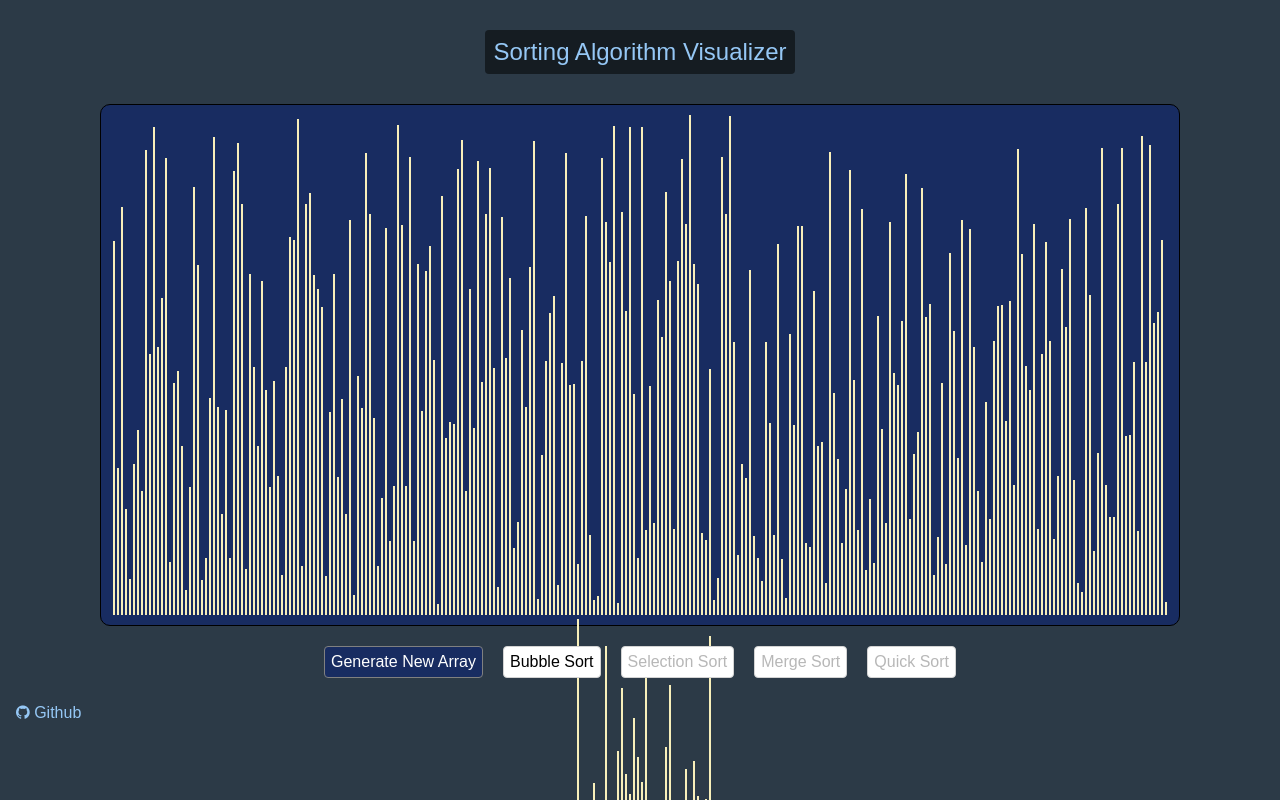
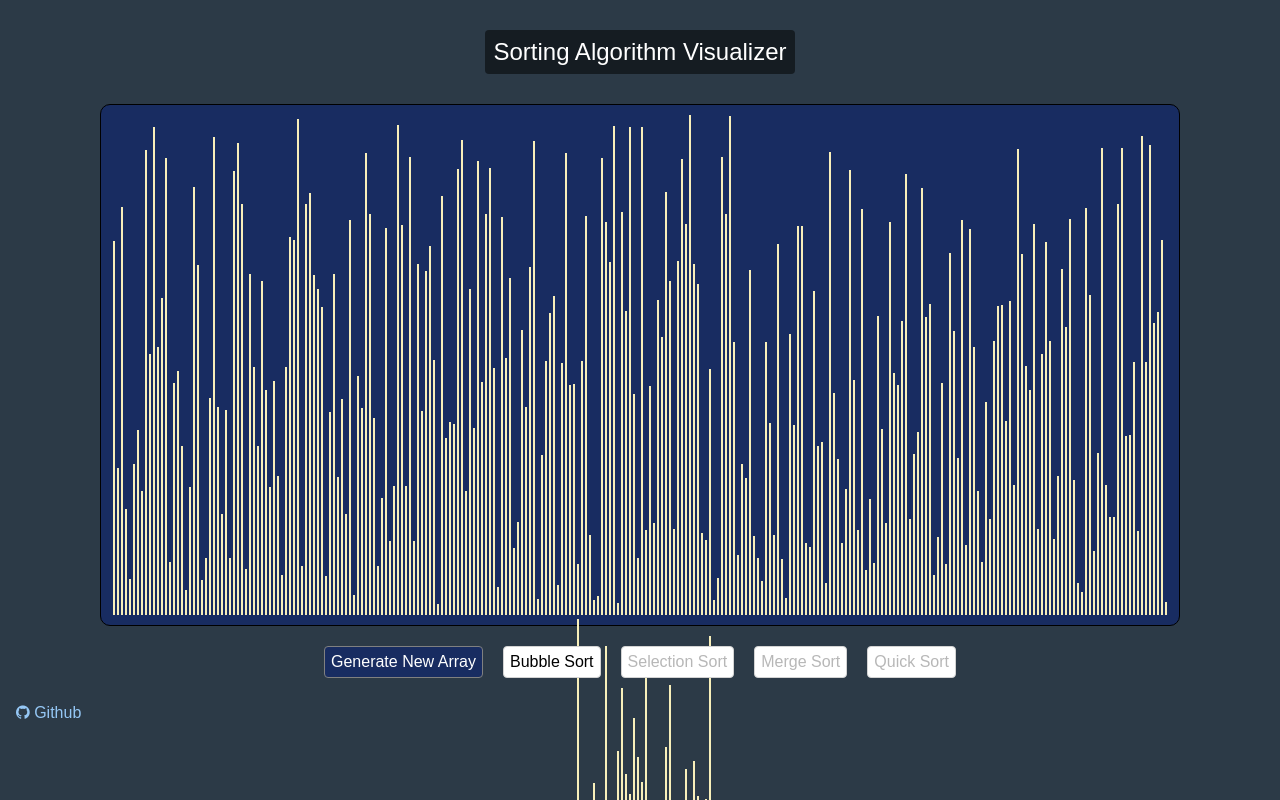
Before and after one commit to nvkex/sorting-algorithm-visualizer, a React (Create React App) app: page / in a window 1280 px wide. In both pictures the pointer is over the button "Sorting Algorithm Visualizer". Shown: the top 800 px of the page. Built offline with nearby package versions, Linux system fonts and the light colour scheme.

Commit message:
updated UI

```diff
--- a/src/SortingVisualizer/Components/NavigationBar/NavigationBar.css
+++ b/src/SortingVisualizer/Components/NavigationBar/NavigationBar.css
@@ -14,5 +14,6 @@
 }
 
 .navbar button:hover{
+    color:white;
     background-color:#151c22;
 }
--- a/src/SortingVisualizer/SortingVisualizer.css
+++ b/src/SortingVisualizer/SortingVisualizer.css
@@ -33,9 +33,9 @@ footer button{
 
 footer button a{
     text-decoration: none;
-    color:#95c7f5;
 }
 
 footer button:hover{
     background-color:#151c22;
+    color:white;
 }
```
